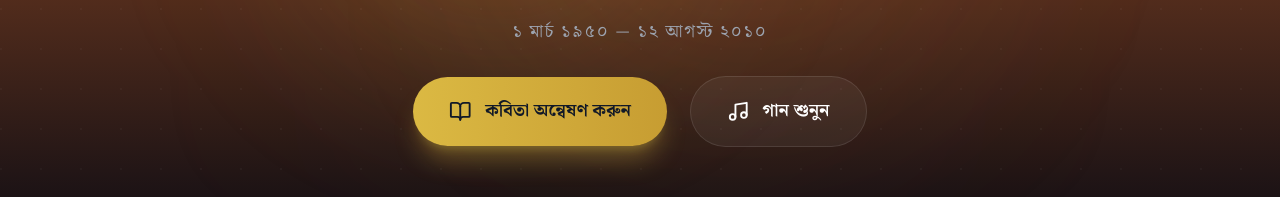
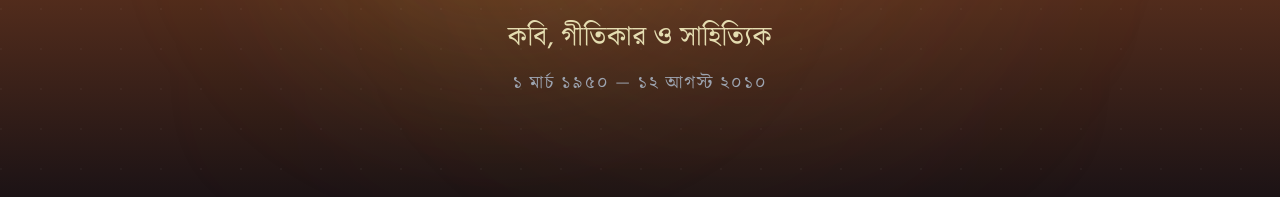
Before and after one commit to SaifulMamunOfficial/mollik-website, a Next.js app: page / in a window 1280 px wide. Shown: the part 602-799 px from the top of the page. Built offline with nearby package versions, Linux system fonts and the light colour scheme; no server answers; the database is empty; a web font is replaced by a local one.

Commit message:
feat: Remove CTA buttons from Hero section

```diff
--- a/components/home/HeroSection.tsx
+++ b/components/home/HeroSection.tsx
@@ -1,5 +1,4 @@
-import Link from "next/link";
-import { BookOpen, Music, Sparkles } from "lucide-react";
+import { Sparkles } from "lucide-react";
 import type { SiteSettings } from "@prisma/client";
 
 interface HeroSectionProps {
@@ -81,23 +80,7 @@ export function HeroSection({ settings }: HeroSectionProps) {
                         {bornDate} — {deathDate}
                     </p>
 
-                    {/* CTA Buttons */}
-                    <div className="flex flex-col sm:flex-row items-center justify-center gap-5 pt-4 animate-fade-in stagger-4">
-                        <Link
-                            href="/poems"
-                            className="group flex items-center gap-3 px-8 py-4 bg-gradient-to-r from-gold-500 to-gold-600 hover:from-gold-400 hover:to-gold-500 text-gray-900 font-semibold rounded-full transition-all duration-300 hover:scale-105 shadow-xl shadow-gold-500/30 hover:shadow-gold-400/40"
-                        >
-                            <BookOpen className="w-5 h-5 transition-transform group-hover:-rotate-6" />
-                            কবিতা অন্বেষণ করুন
-                        </Link>
-                        <Link
-                            href="/songs"
-                            className="group flex items-center gap-3 px-8 py-4 bg-white/5 hover:bg-white/10 text-white font-semibold rounded-full border border-white/10 hover:border-gold-400/30 transition-all duration-300 hover:scale-105 backdrop-blur-sm"
-                        >
-                            <Music className="w-5 h-5 transition-transform group-hover:scale-110" />
-                            গান শুনুন
-                        </Link>
-                    </div>
+
                 </div>
             </div>
 
```
